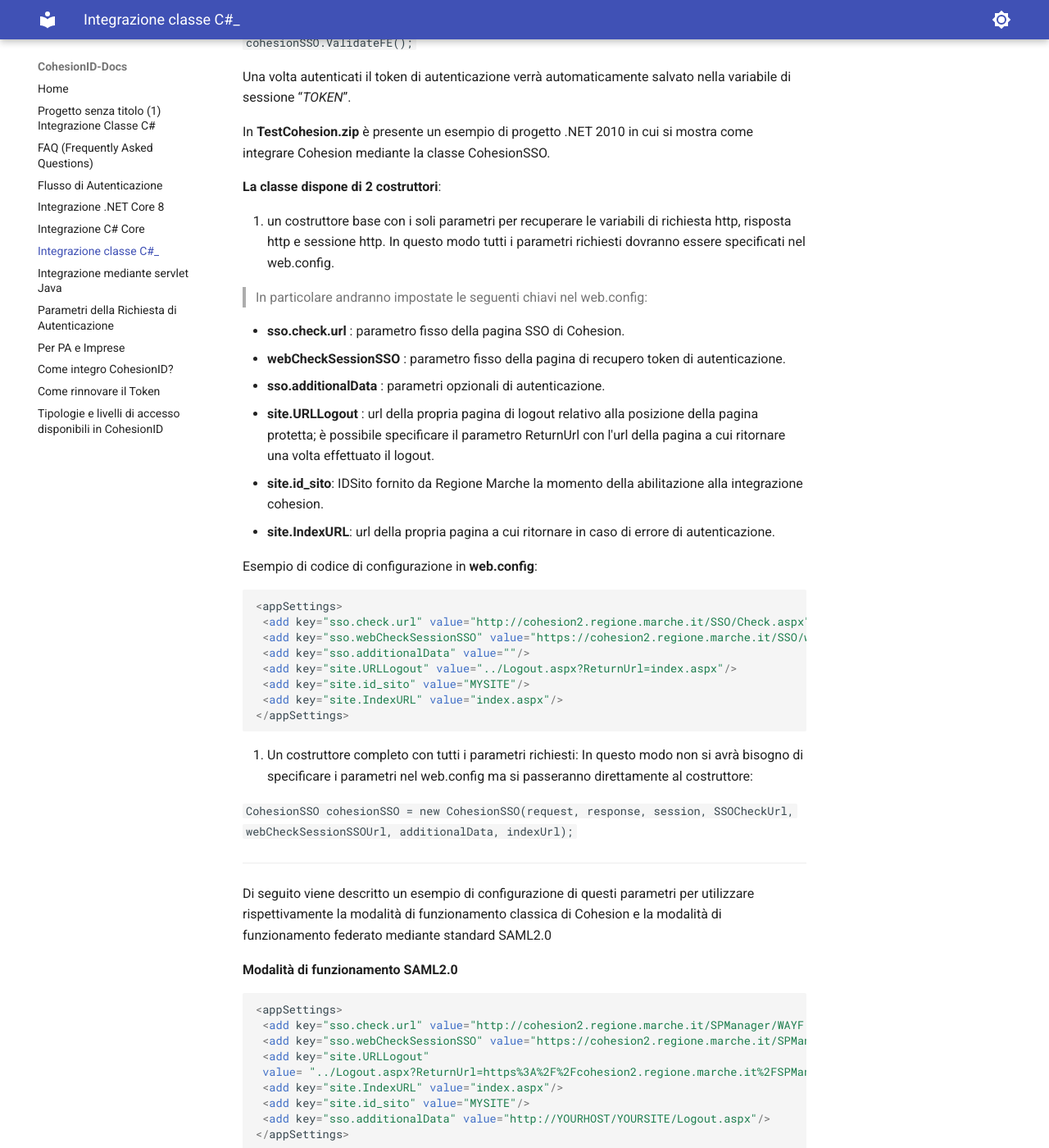
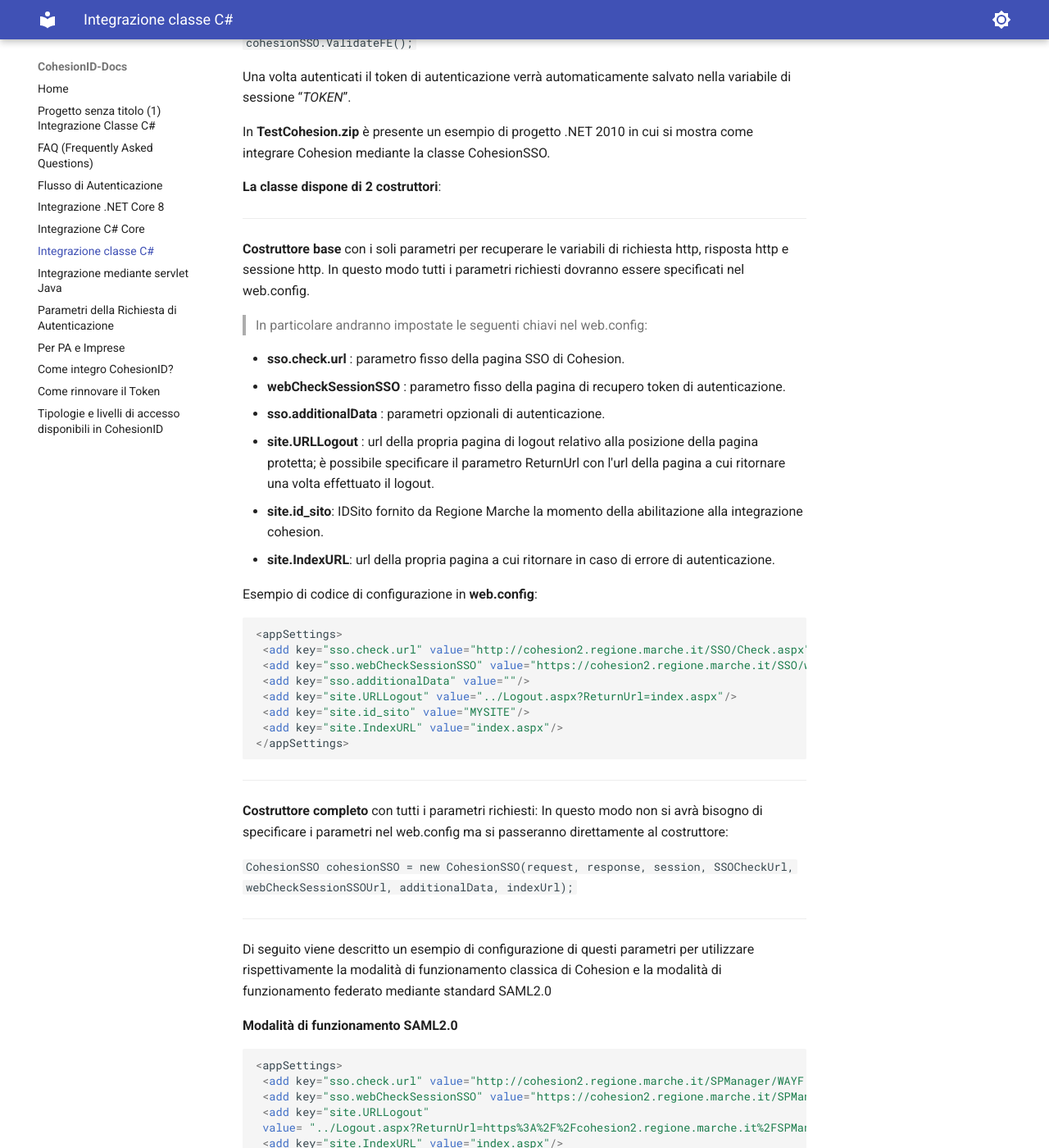
Before and after one commit to DarisCappelletti/CohesionID-Docs, an MkDocs documentation site: the page built from docs/Integrazione-Classe-C#.md, in a window 1280 px wide and 1400 px high, scrolled down 593 px. Shown: the whole window at 82% size. Built offline with MkDocs 1.6.1 and Material for MkDocs 9.7.7, drawn with Linux system fonts in a browser that asks for light colours; some of the changed text lies outside the part shown.

Commit message:
Update wiki files

````diff
--- a/docs/Integrazione-Classe-C#.md
+++ b/docs/Integrazione-Classe-C#.md
@@ -1,4 +1,4 @@
-# Integrazione classe C#_
+# Integrazione classe C#
 
 
 Con il presente si vuole fornire una panoramica completa delle modalità di integrazione e delle configurazioni di utilizzo del Service Provider fornito con Cohesion in applicativi web che richiedono autenticazione e profilazione utente.
@@ -20,7 +20,10 @@ In **TestCohesion.zip** è presente un esempio di progetto .NET 2010 in cui si m
 
 **La classe dispone di 2 costruttori**:
 
-1. un costruttore base con i soli parametri per recuperare le variabili di richiesta http, risposta http e sessione http.
+
+***
+
+**Costruttore base** con i soli parametri per recuperare le variabili di richiesta http, risposta http e sessione http.
 In questo modo tutti i parametri richiesti dovranno essere specificati nel web.config.
 
 > In particolare andranno impostate le seguenti chiavi nel web.config:
@@ -43,7 +46,10 @@ Esempio di codice di configurazione in **web.config**:
  <add key="site.IndexURL" value="index.aspx"/>
 </appSettings>
 ```
-2. Un costruttore completo con tutti i parametri richiesti:
+
+***
+
+**Costruttore completo** con tutti i parametri richiesti:
 In questo modo non si avrà bisogno di specificare i parametri nel web.config ma si passeranno direttamente al costruttore:
 
 `CohesionSSO cohesionSSO = new CohesionSSO(request, response, session,
````
Also changed, not shown: site/404.html, site/Documentazione-tecnica/index.html, site/FAQ/index.html, site/Flusso-di-Autenticazione/index.html, site/Integrazione-.NET-Core-8/index.html, site/Integrazione-C#-Core/index.html, site/Integrazione-Classe-C#/index.html, site/Integrazione-Servlet-Java/index.html, site/Parametri-della-Richiesta-di-Autenticazione/index.html, site/Per-PA-e-Imprese/index.html, site/Pubbliche-Amministrazioni-e-Imprese/index.html, site/Rinnovo-del-Token/index.html, site/Tipologie-e-livelli-di-accesso-disponibili-in-CohesionID/index.html, site/index.html, 1 other file.
